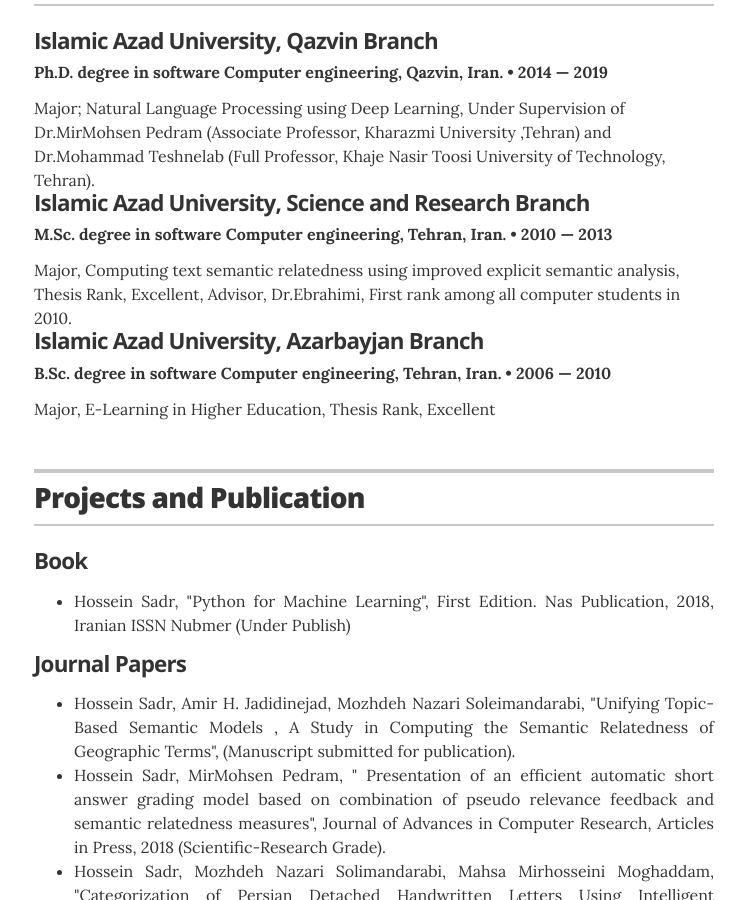
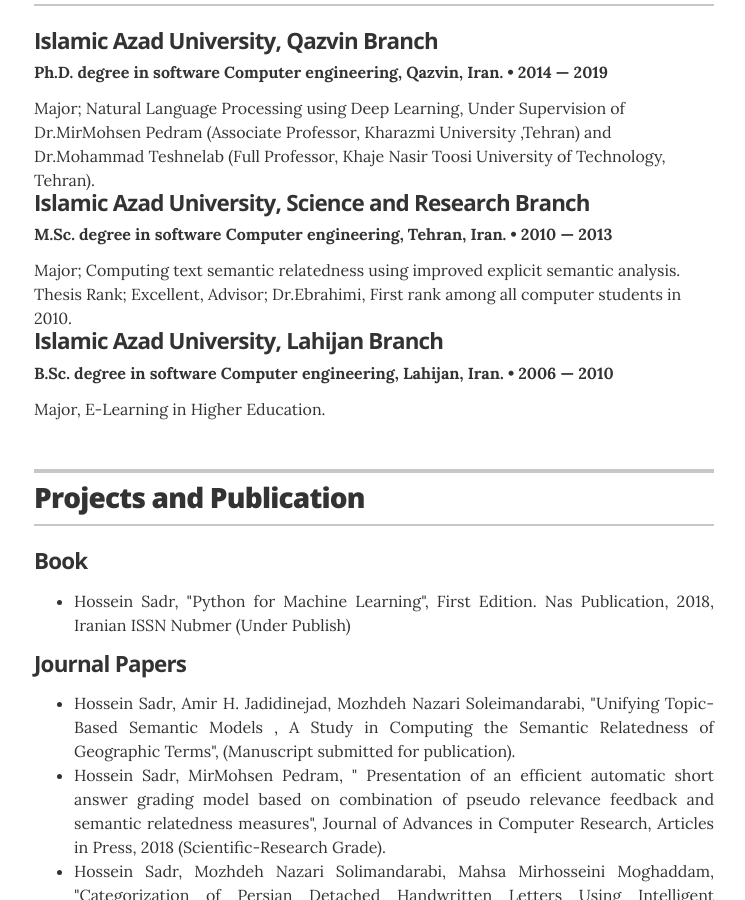
Before and after one commit to hosseinsadr/hosseinsadr.github.io, a Jekyll site: the page built from index.html, in a window 1280 px wide and 900 px high, scrolled down 2185 px. Shown: the whole window, without its empty margins (266-1011 px from the left). Built offline with Jekyll 4.4.1, drawn with Linux system fonts in a browser that asks for light colours.

Commit message:
Update education.yml

```diff
--- a/_data/education.yml
+++ b/_data/education.yml
@@ -12,10 +12,10 @@
   uni: Islamic Azad University, Science and Research Branch
   year: 2010 &mdash; 2013
   #award: Most likely to succeed
-  summary: Major, Computing text semantic relatedness using improved explicit semantic analysis, Thesis Rank, Excellent, Advisor, Dr.Ebrahimi, First rank among all computer students in 2010.
+  summary: Major; Computing text semantic relatedness using improved explicit semantic analysis. Thesis Rank; Excellent, Advisor; Dr.Ebrahimi, First rank among all computer students in 2010.
 
 #############
-- degree: B.Sc. degree in software Computer engineering, Tehran, Iran.
-  uni: Islamic Azad University, Azarbayjan Branch
+- degree: B.Sc. degree in software Computer engineering, Lahijan, Iran.
+  uni: Islamic Azad University, Lahijan Branch
   year: 2006 &mdash; 2010
-  summary: Major, E-Learning in Higher Education, Thesis Rank, Excellent
+  summary: Major, E-Learning in Higher Education.
```
